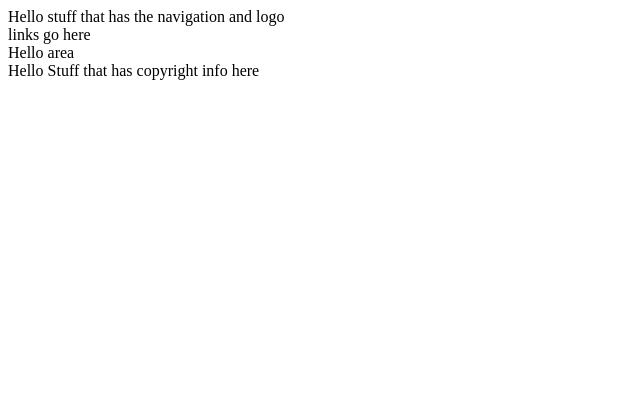
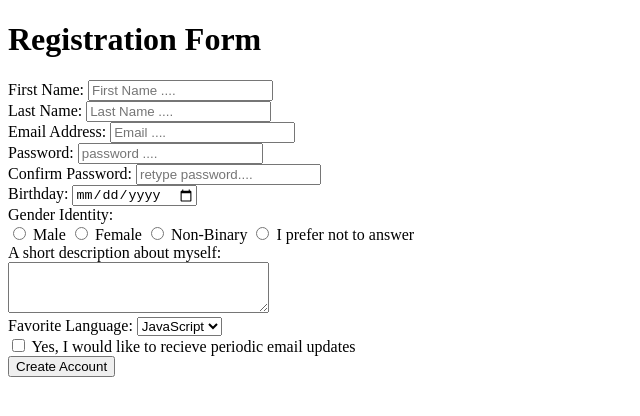
Before and after one commit to robert-godlewski/registration, a plain HTML site: page index.html in a window 1280 px wide. Shown: the whole page, without its empty margins (0-640 px from the left). Drawn offline with Linux system fonts and the light colour scheme.

Commit message:
Full HTML Version.

```diff
--- a/index.html
+++ b/index.html
@@ -1,16 +1,68 @@
 <!DOCTYPE html>
-<!--This page is used as a template for all html-->
 <html lang="en">
     <head>
         <meta charset="UTF-8">
-        <title>Document Template</title>
+        <title>Registration Form</title>
     </head>
     <body>
-        <header>
-            Hello stuff that has the navigation and logo
-            <nav><a>links go here</a></nav>
-        </header>
-        <div>Hello area</div>
-        <footer>Hello Stuff that has copyright info here</footer>
+        <h1>Registration Form</h1>
+        <form>
+            <div>
+                <label>First Name: </label>
+                <input type="text" name="First Name" placeholder="First Name ...."/>
+            </div>
+            <div>
+                <label>Last Name: </label>
+                <input type="text" name="Last Name" placeholder="Last Name ...."/>
+            </div>
+            <div>
+                <label>Email Address: </label>
+                <input type="text" name="Email Address" placeholder="Email ...."/>
+            </div>
+            <div>
+                <label>Password: </label>
+                <input type="password" name="Password" placeholder="password ...."/>
+            </div>
+            <div>
+                <label>Confirm Password: </label>
+                <input type="password" name="Confirm Password" placeholder="retype password...."/>
+            </div>
+            <div>
+                <label>Birthday: </label>
+                <input type="date" name="Birthday" placeholder="mm/dd/yyyy"/>
+            </div>
+            <div>
+                <label>Gender Identity: </label><br>
+                <input type="radio" name="Male"/>
+                <label for="Genders">Male</label>
+                <input type="radio" name="Female"/>
+                <label for="Genders">Female</label>
+                <input type="radio" name="Non-binary">
+                <label for="Genders">Non-Binary</label>
+                <input type="radio" name="Other"/>
+                <label for="Genders">I prefer not to answer</label>
+            </div>
+            <div>
+                <label>A short description about myself: </label><br>
+                <textarea name="description" cols="30" rows="3"></textarea>
+            </div>
+            <div>
+                <label>Favorite Language: </label>
+                <select name="Languages">
+                    <option>JavaScript</option>
+                    <option>Python</option>
+                    <option>Java</option>
+                    <option>Swift</option>
+                    <option>C#</option>
+                    <option>C++</option>
+                    <option>C</option>
+                </select>
+            </div>
+            <div>
+                <input type="checkbox" name="accept"/>
+                <label for="accept">Yes, I would like to recieve periodic email updates</label>
+            </div>
+            <input type="submit" value="Create Account"/>
+        </form>
     </body>
 </html>
```
